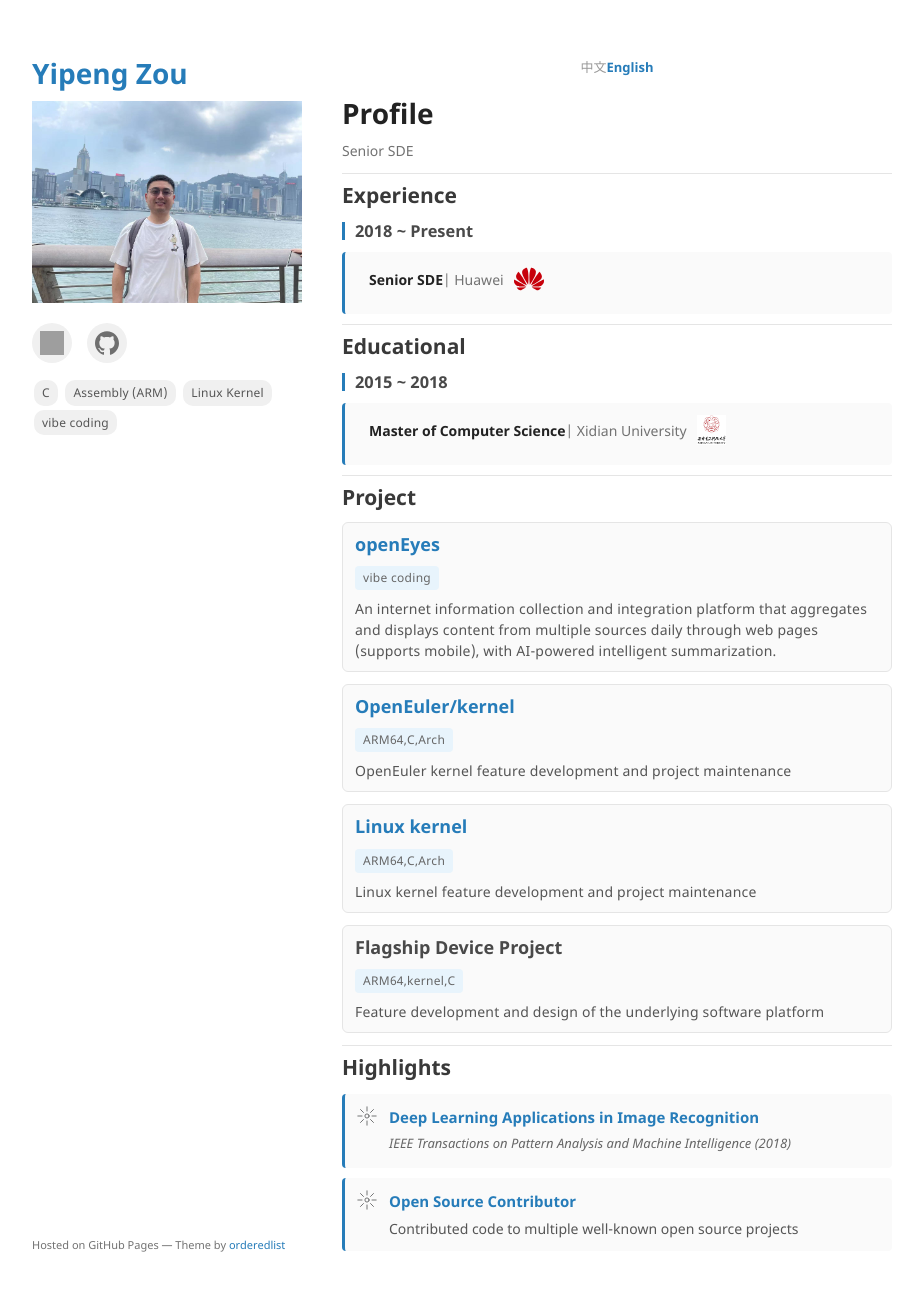
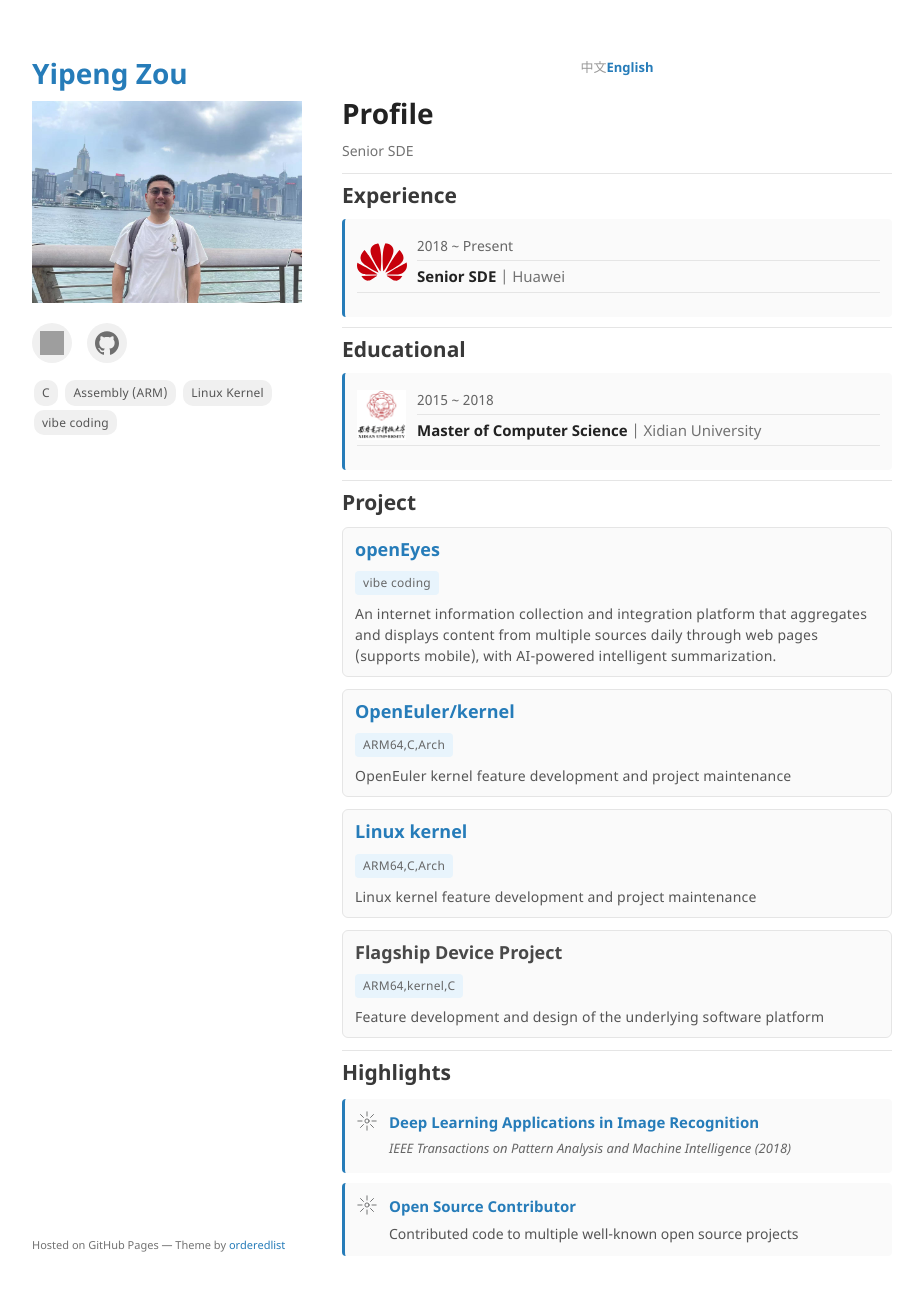
Before and after one commit to zouyipeng/zouyipeng.github.io, a Jekyll site: the page built from index.md, in a window 1280 px wide and 1316 px high. Shown: the top 1295 px of the window, without its empty margins (178-1101 px from the left). Built offline with Jekyll 4.4.1, drawn with Linux system fonts in a browser that asks for light colours; grey boxes are pictures that could not be loaded.

Commit message:
Use table layout for job and degree items
- Create table with 2 columns, 2 rows for each item
- Logo spans 2 rows in first column
- Period in first row, second column
- Title and company in second row, second column
- Add proper CSS styling for table cells
- Logo size: 50px desktop, 40px mobile

```diff
--- a/assets/css/custom.css
+++ b/assets/css/custom.css
@@ -206,6 +206,47 @@ h4 {
   margin-bottom: 10px;
 }
 
+.job-table, .degree-table {
+  width: 100%;
+  border-collapse: collapse;
+}
+
+.job-table td, .degree-table td {
+  padding: 4px 0;
+  vertical-align: middle;
+}
+
+.logo-cell {
+  width: 60px;
+  padding-right: 12px;
+  vertical-align: top;
+  padding-top: 2px;
+}
+
+.period-cell {
+  font-weight: 500;
+  color: #666;
+}
+
+.info-cell {
+  font-size: 15px;
+}
+
+.achievements-list {
+  margin: 8px 0 0 0;
+  padding-left: 20px;
+}
+
+.achievements-list li {
+  margin-bottom: 4px;
+}
+
+.thesis-text {
+  margin: 8px 0 0 0;
+  font-style: italic;
+  color: #666;
+}
+
 .job-content, .degree-content {
   flex: 1;
 }
@@ -265,11 +306,9 @@ h4 {
 
 /* Company and University Logos */
 .company-logo, .university-logo {
-  height: 30px;
+  height: 50px;
   width: auto;
-  vertical-align: middle;
-  margin-left: 10px;
-  flex-shrink: 0;
+  display: block;
 }
 
 .highlight-content {
@@ -342,8 +381,17 @@ h4 {
     font-size: 13px;
   }
 
+  .logo-cell {
+    width: 50px;
+    padding-right: 8px;
+  }
+
   .company-logo, .university-logo {
-    height: 24px;
-    margin-left: 8px;
+    height: 40px;
+    width: auto;
+  }
+
+  .info-cell {
+    font-size: 14px;
   }
 }
--- a/index.md
+++ b/index.md
@@ -21,19 +21,25 @@ document.addEventListener('DOMContentLoaded', function() {
     `;
 
     data.experience.jobs.forEach(job => {
-      const logoHtml = job.logo
-        ? `<img src="${job.logo}" alt="${job.company}" class="company-logo">`
+      const logoCell = job.logo
+        ? `<td rowspan="2" class="logo-cell"><img src="${job.logo}" alt="${job.company}" class="company-logo"></td>`
         : '';
 
       html += `
-        <h3>${job.period}</h3>
         <div class="job-item">
-          <div class="job-content">
-            <p><strong>${job.title}</strong> | ${job.company} ${logoHtml}</p>
+          <table class="job-table">
+            <tr>
+              ${logoCell}
+              <td class="period-cell">${job.period}</td>
+            </tr>
+            <tr>
+              <td class="info-cell"><strong>${job.title}</strong> | ${job.company}</td>
+            </tr>
+          </table>
       `;
 
       if (job.achievements && job.achievements.length > 0) {
-        html += `<ul>`;
+        html += `<ul class="achievements-list">`;
         job.achievements.forEach(achievement => {
           html += `<li>${achievement}</li>`;
         });
@@ -41,7 +47,6 @@ document.addEventListener('DOMContentLoaded', function() {
       }
 
       html += `
-          </div>
         </div>
       `;
     });
@@ -52,23 +57,28 @@ document.addEventListener('DOMContentLoaded', function() {
     `;
 
     data.education.degrees.forEach(degree => {
-      const logoHtml = degree.logo
-        ? `<img src="${degree.logo}" alt="${degree.university}" class="university-logo">`
+      const logoCell = degree.logo
+        ? `<td rowspan="2" class="logo-cell"><img src="${degree.logo}" alt="${degree.university}" class="university-logo"></td>`
         : '';
 
       html += `
-        <h3>${degree.period}</h3>
         <div class="degree-item">
-          <div class="degree-content">
-            <p><strong>${degree.degree}</strong> | ${degree.university} ${logoHtml}</p>
+          <table class="degree-table">
+            <tr>
+              ${logoCell}
+              <td class="period-cell">${degree.period}</td>
+            </tr>
+            <tr>
+              <td class="info-cell"><strong>${degree.degree}</strong> | ${degree.university}</td>
+            </tr>
+          </table>
       `;
 
       if (degree.thesis) {
-        html += `<p>${degree.thesis}</p>`;
+        html += `<p class="thesis-text">${degree.thesis}</p>`;
       }
 
       html += `
-          </div>
         </div>
       `;
     });
```
